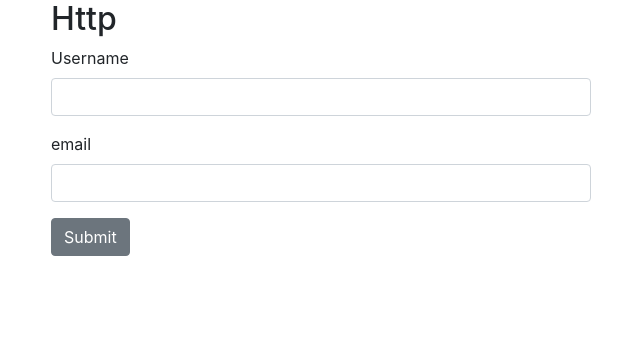
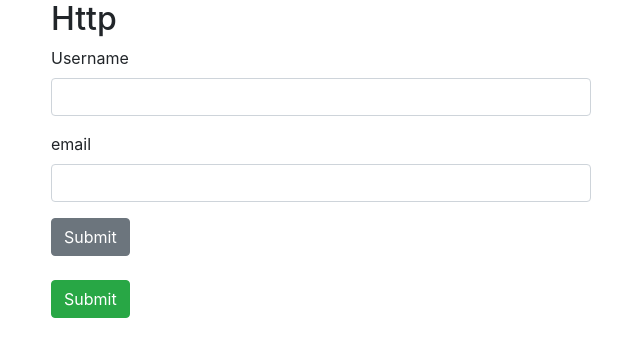
Before and after one commit to MajaIsakovic/http_resource, a Vue app: page / in a window 1280 px wide. Shown: the top 356 px of the page, without its empty margins (34-674 px from the left). Built offline with nearby package versions, Linux system fonts and the light colour scheme; what vue-resource would draw is missing.

Commit message:
get request implemented

```diff
--- a/src/App.vue
+++ b/src/App.vue
@@ -12,6 +12,8 @@
           <input type="text" class="form-control" v-model="user.email">
         </div>
         <button class="btn btn-secondary" @click="submit">Submit</button>
+        <br><br>
+        <button class="btn btn-success" @click="getData">Submit</button>
       </div>
     </div>
   </div>
@@ -36,6 +38,13 @@ export default {
                 }, err =>{
                   console.log(err)
                 });
+      },
+      getData(){
+        this.$http.get('https://jsonplaceholder.typicode.com/posts/1')
+            .then(res => {
+              return res.json();
+            })
+            .then(data => console.log(data))
       }
   }
 
```
